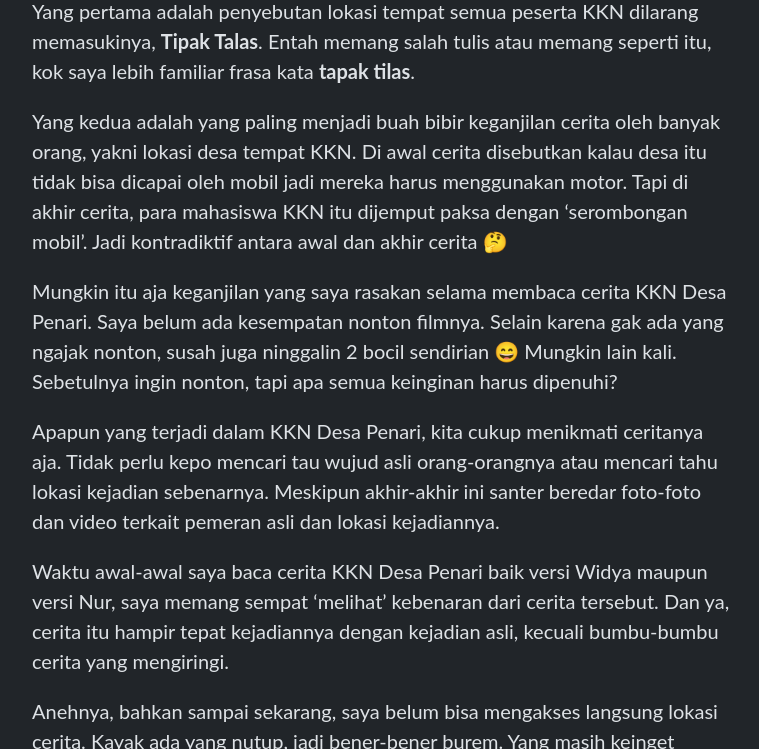
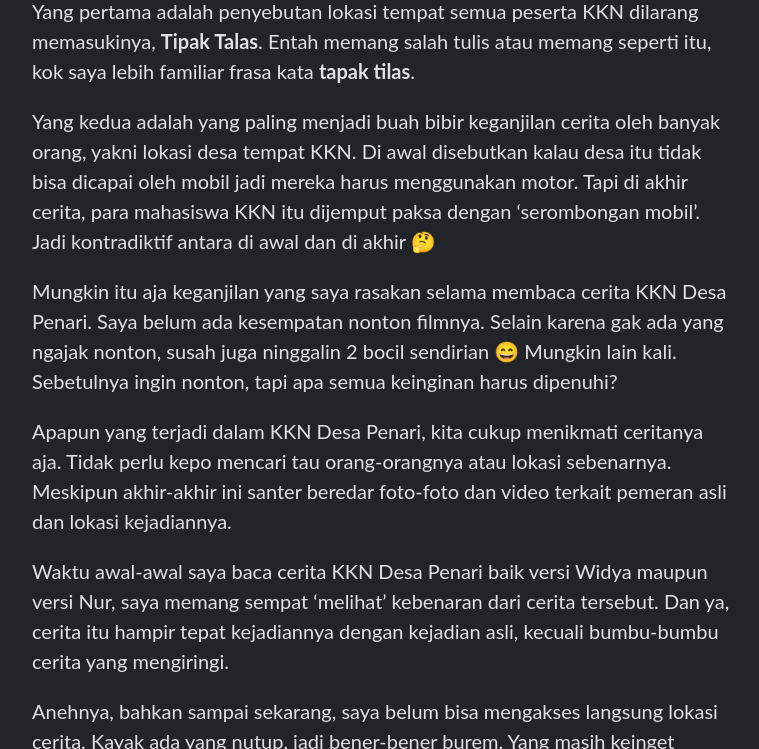
Before and after one commit to apynx/apynx.github.io, a Jekyll site: the page built from _posts/2022-05-23-review-cerita-kkn-desa-penari.md, in a window 1280 px wide and 900 px high, scrolled down 970 px, cut to the strip 151-900 px from the top of the window. Shown: the whole strip, without its empty margins (256-1015 px from the left). Built offline with Jekyll 4.4.1, drawn with Linux system fonts in a browser that asks for light colours; some web fonts are replaced.

Commit message:
update postingan

```diff
--- a/_posts/2022-05-23-review-cerita-kkn-desa-penari.md
+++ b/_posts/2022-05-23-review-cerita-kkn-desa-penari.md
@@ -17,11 +17,11 @@ Ceritanya sendiri cukup bagus. Tapi saya menangkap beberapa keganjilan dari ceri
 
 Yang pertama adalah penyebutan lokasi tempat semua peserta KKN dilarang memasukinya, **Tipak Talas**. Entah memang salah tulis atau memang seperti itu, kok saya lebih familiar frasa kata **tapak tilas**.
 
-Yang kedua adalah yang paling menjadi buah bibir keganjilan cerita oleh banyak orang, yakni lokasi desa tempat KKN. Di awal cerita disebutkan kalau desa itu tidak bisa dicapai oleh mobil jadi mereka harus menggunakan motor. Tapi di akhir cerita, para mahasiswa KKN itu dijemput paksa dengan 'serombongan mobil'. Jadi kontradiktif antara awal dan akhir cerita 🤔
+Yang kedua adalah yang paling menjadi buah bibir keganjilan cerita oleh banyak orang, yakni lokasi desa tempat KKN. Di awal disebutkan kalau desa itu tidak bisa dicapai oleh mobil jadi mereka harus menggunakan motor. Tapi di akhir cerita, para mahasiswa KKN itu dijemput paksa dengan 'serombongan mobil'. Jadi kontradiktif antara di awal dan di akhir 🤔
 
 Mungkin itu aja keganjilan yang saya rasakan selama membaca cerita KKN Desa Penari. Saya belum ada kesempatan nonton filmnya. Selain karena gak ada yang ngajak nonton, susah juga ninggalin 2 bocil sendirian 😄 Mungkin lain kali. Sebetulnya ingin nonton, tapi apa semua keinginan harus dipenuhi?
 
-Apapun yang terjadi dalam KKN Desa Penari, kita cukup menikmati ceritanya aja. Tidak perlu kepo mencari tau wujud asli orang-orangnya atau mencari tahu lokasi kejadian sebenarnya. Meskipun akhir-akhir ini santer beredar foto-foto dan video terkait pemeran asli dan lokasi kejadiannya.
+Apapun yang terjadi dalam KKN Desa Penari, kita cukup menikmati ceritanya aja. Tidak perlu kepo mencari tau orang-orangnya atau lokasi sebenarnya. Meskipun akhir-akhir ini santer beredar foto-foto dan video terkait pemeran asli dan lokasi kejadiannya.
 
 Waktu awal-awal saya baca cerita KKN Desa Penari baik versi Widya maupun versi Nur, saya memang sempat 'melihat' kebenaran dari cerita tersebut. Dan ya, cerita itu hampir tepat kejadiannya dengan kejadian asli, kecuali bumbu-bumbu cerita yang mengiringi.
 
```
